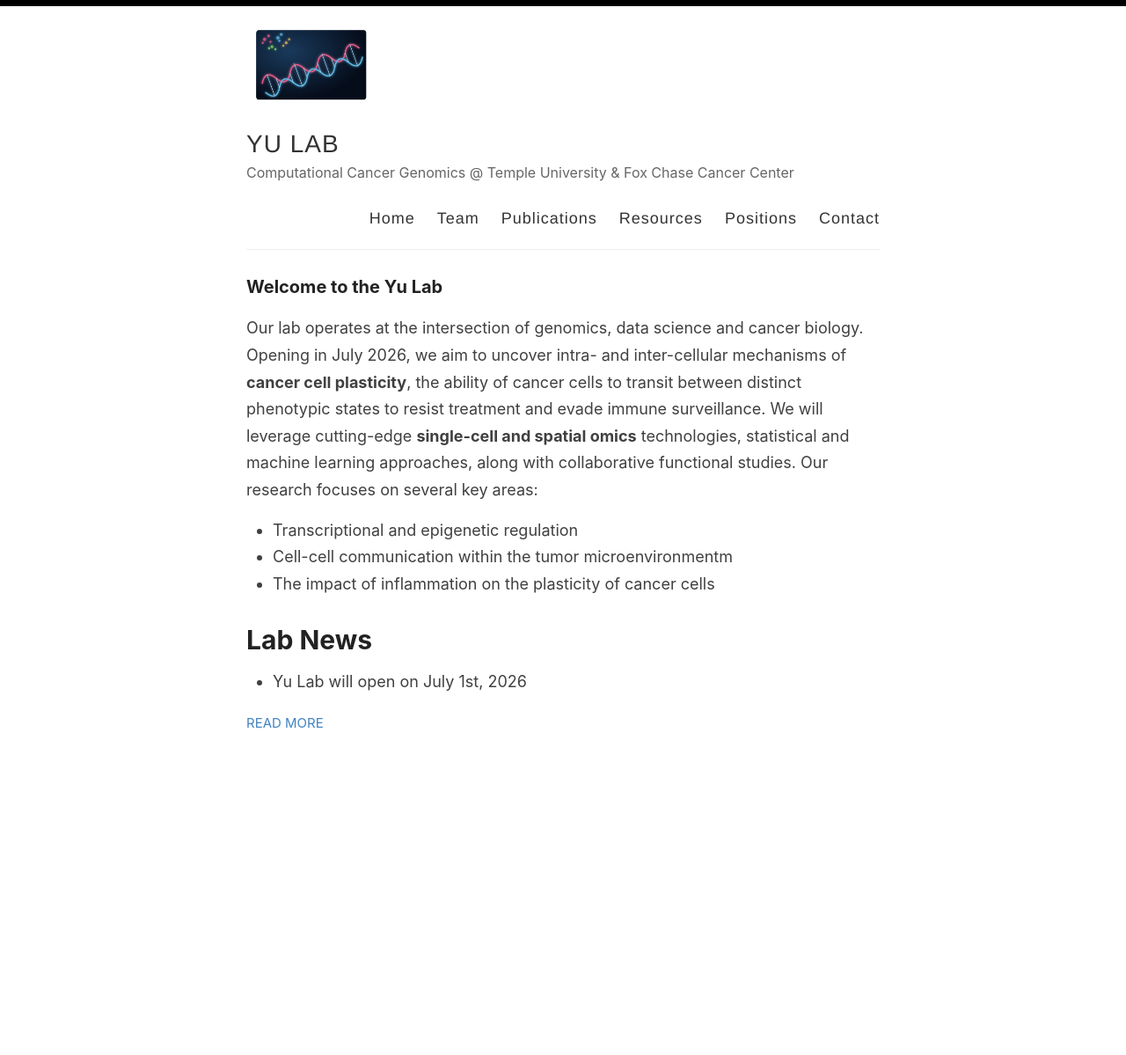
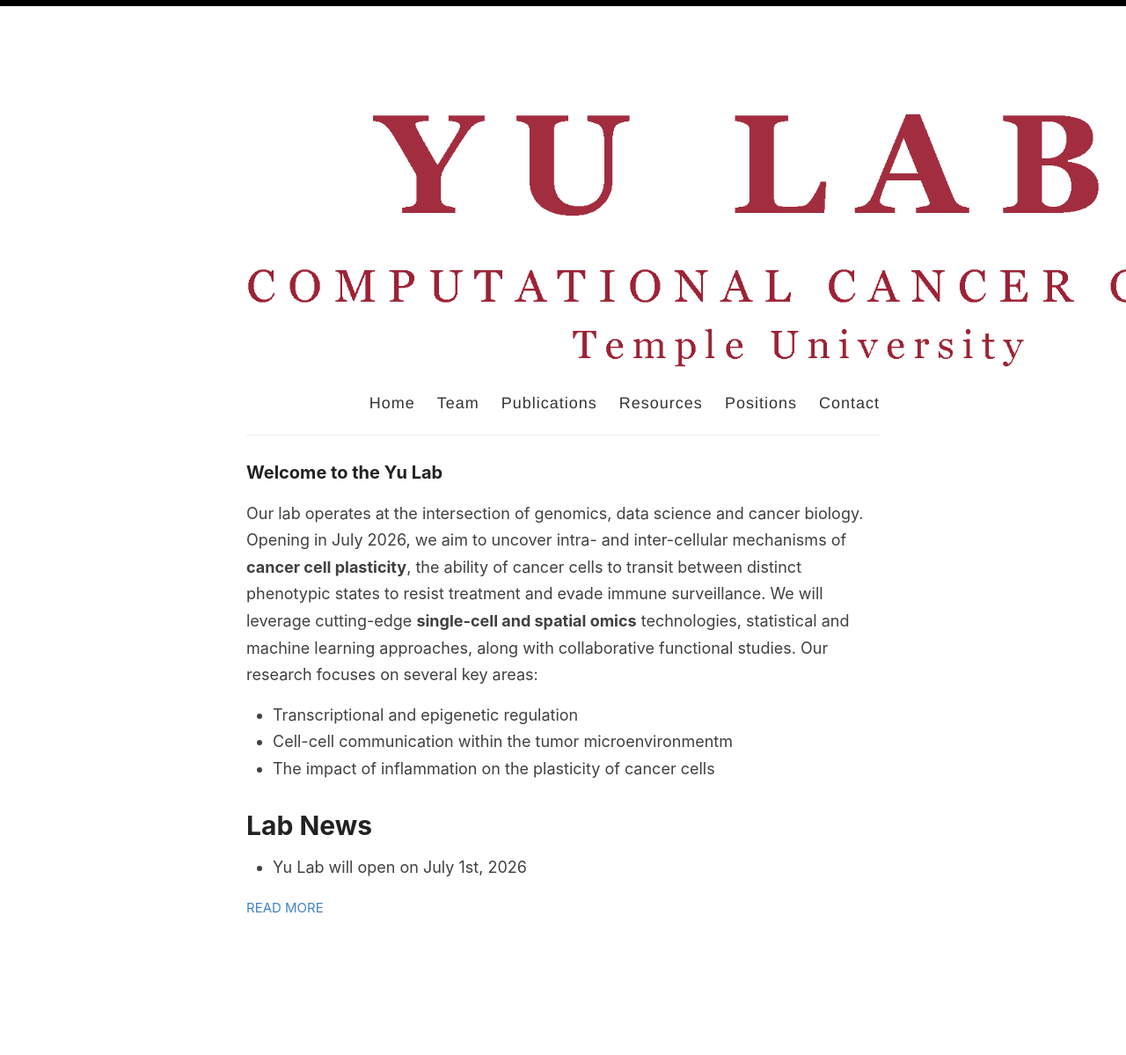
Before and after one commit to wbaopaul/wbaopaul.github.io, a Jekyll site: the page built from index.html, in a window 1280 px wide. Shown: the whole page at 88% size. Built offline with Jekyll 4.4.1, drawn with Linux system fonts in a browser that asks for light colours; the list of posts is cut into pages by our own code; before the commit the page ends 989 px from its top, so only the background shows below that.

Commit message:
new logo

```diff
--- a/_config.yml
+++ b/_config.yml
@@ -3,15 +3,15 @@
 #
 
 # Name of your site (displayed in the header)
-name: YU LAB
+#name: YU LAB
 
 # Name of the author
 #author: Wenbao Yu
 
-description: Computational Cancer Genomics @ Temple University & Fox Chase Cancer Center
+#description: Computational Cancer Genomics @ Temple University & Fox Chase Cancer Center
 
 # URL of your avatar or profile pic (you could use your GitHub profile pic)
-avatar: /images/logo1.png
+avatar: /images/logo.png
 
 #
 # Flags below are optional
--- a/assets/style.scss
+++ b/assets/style.scss
@@ -1150,14 +1150,14 @@
 .site-avatar {
   float: left;
   margin-right: 15px;
-  width: 150px;
-  height: 120px;
+  width: 1600px;
+  height: 400px;
   overflow: visible;
 }
 
 .site-avatar img {
-  width: 150px;
-  height: 120px;
+  width: 1600px;
+  height: 400px;
   border-radius: 0%;
   object-fit: cover;
 }
```
Also changed, not shown: images/logo.png.
